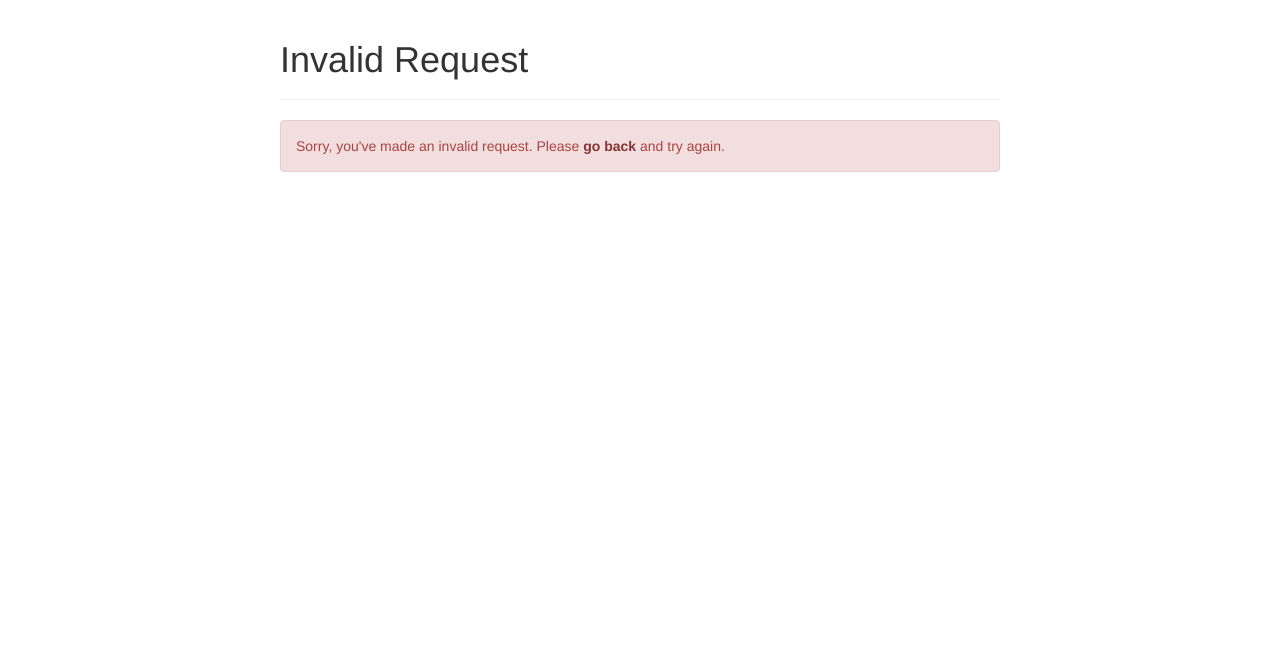
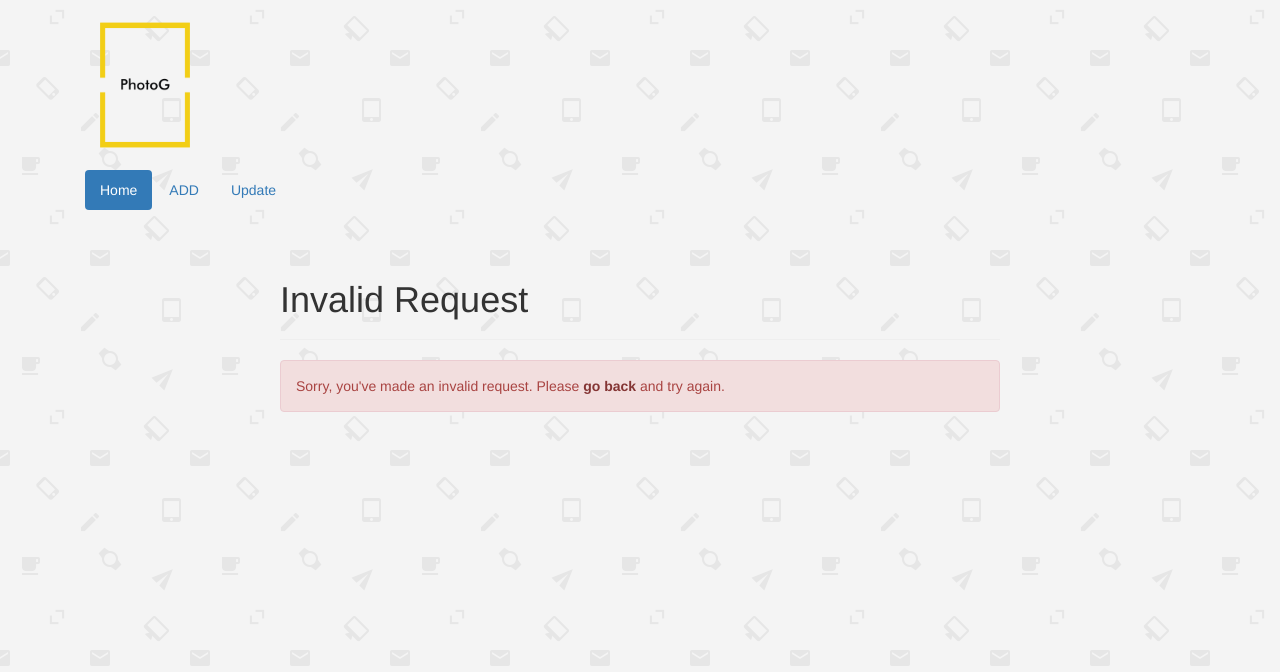
Before and after one commit to Usama868/CRUD, a PHP site: page /error.php in a window 1280 px wide. Shown: the top 672 px of the page. Run offline with PHP 8.4, Linux system fonts and the light colour scheme.

Commit message:
Merge origin/master
Conflicts:
	db-connect.php

```diff
--- a/error.php
+++ b/error.php
@@ -2,6 +2,22 @@
 <html lang="en">
 <head>
     <meta charset="UTF-8">
+     <link href = "jqueryUi/jquery-ui-lightness.css" type="text/css" rel = "stylesheet">
+        <script src = "jqueryUi/jquery1.10.2-js.js" type="text/javascript"></script>
+        <script src = "jqueryUi/jquery-ui-js.js" type="text/javascript"></script>
+          <meta name = "viewport" content = "width = device-width, initial-scale = 1.0">
+
+        <script src = "script/jquery-min-js.js"></script>
+        <script src = "script/bootstap-min-js.js"></script>
+                  <link href = "bootstrap/bootstrapCSS.css" rel = "stylesheet" type="text/css">
+                  <link href = "Css/style.css" rel = "stylesheet" type="text/css">
+                  <link rel="stylesheet" type="text/css" href="Css/w3.css">
+                  <link rel="stylesheet" type="text/css" href="Css/colors.css">
+            <div class="head img-responsive">
+
+            <img src="images/photog1.png" width="150px" height="auto"  style="max-width: 100%">
+
+        </div>
     <title>Error</title>
     <link rel="stylesheet" href="https://maxcdn.bootstrapcdn.com/bootstrap/3.3.7/css/bootstrap.css">
     <style type="text/css">
@@ -11,7 +27,21 @@
         }
     </style>
 </head>
-<body>
+<body class="container" background="images/email-pattern.png">
+     <nav class="col-md-6 navmargin">
+
+            <div class="">
+            <ul class="nav  nav-pills">
+                <li class="active"><a href="index.php" target="_self">Home</a></li>
+                <li><a href="#" target="_self">ADD</a></li>
+                <li><a href="update.php" target="_self">Update</a></li>
+
+
+
+
+            </ul>
+        </div>
+        </nav>
     <div class="wrapper">
         <div class="container-fluid">
             <div class="row">
--- a/update.php
+++ b/update.php
@@ -169,9 +169,10 @@ if(isset($_POST["id"]) && !empty($_POST["id"])){
       <nav class="col-md-6 navmargin">
 
             <div class="">
-            <ul class="nav navbar-nav nav-pills">
+            <ul class="nav  nav-pills">
                 <li class="active"><a href="index.php" target="_self">Home</a></li>
-
+               <li><a href="#" target="_self">ADD</a></li>
+                <li><a href="update.php" target="_self">Update</a></li>
 
 
 
```
Also changed, not shown: create.php (+5 -3 lines), delete.php (+30 -2 lines), index.php (+9 -7 lines), read.php (+13 -11 lines).
